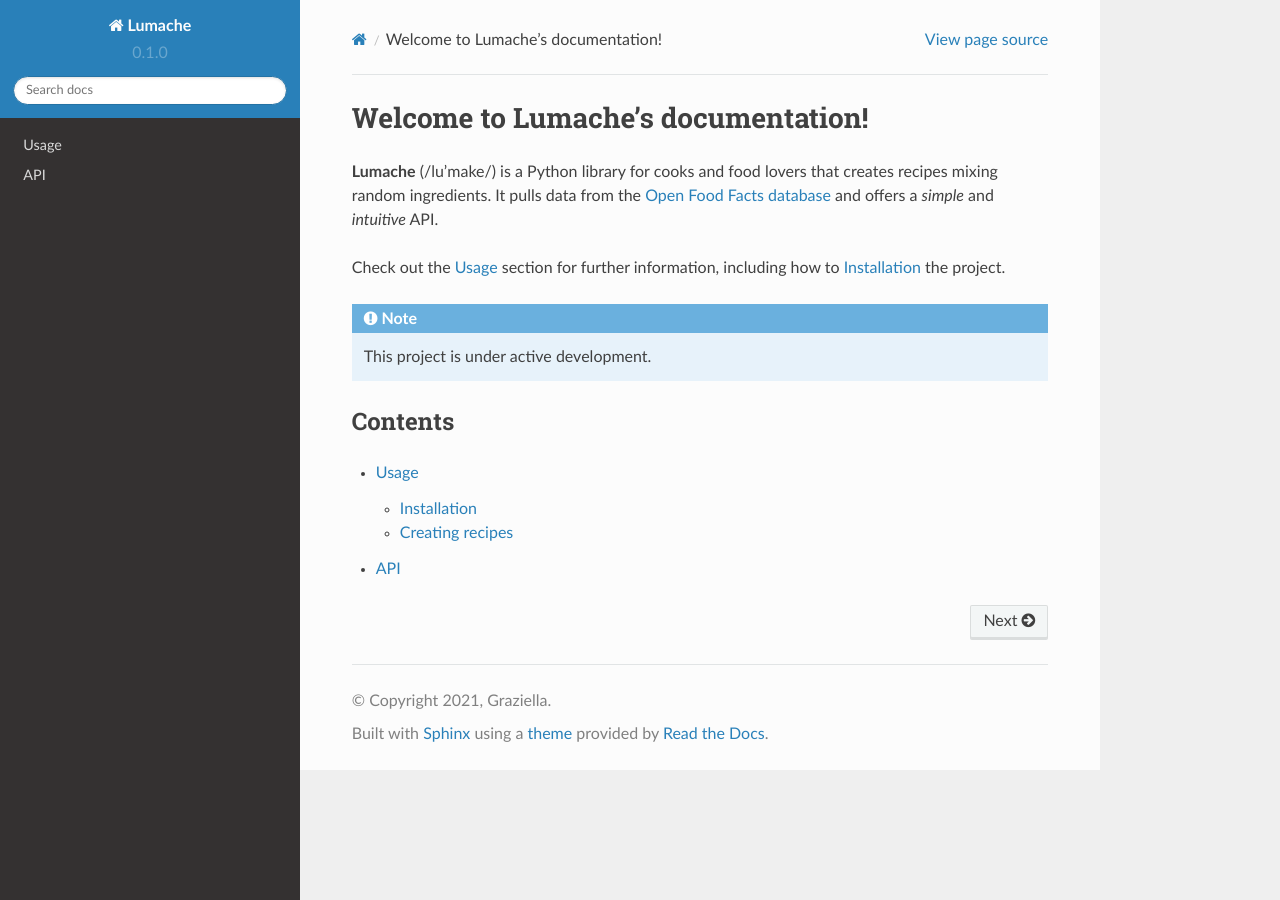
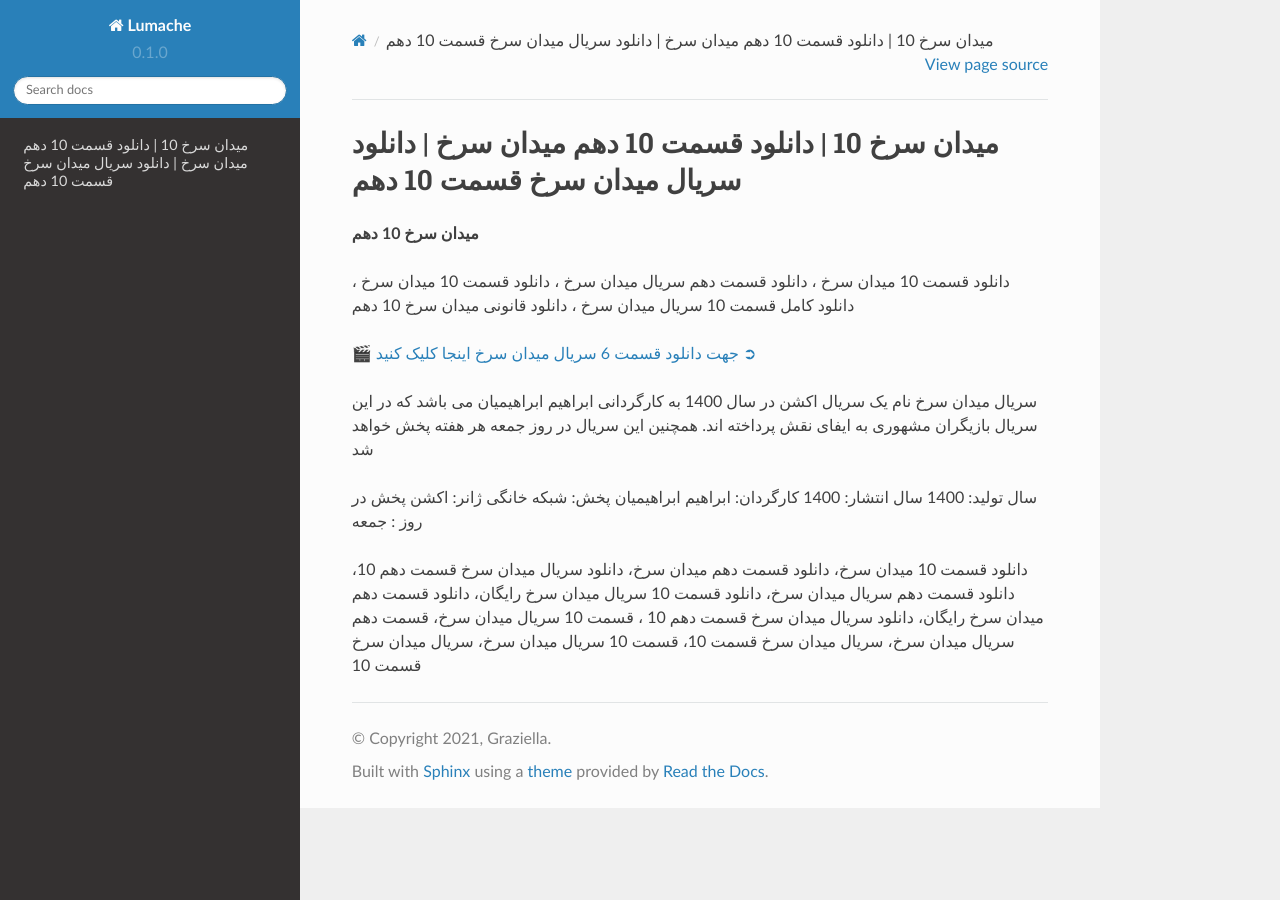
Before and after one commit to filmva/meydanesorkh10, a Sphinx documentation site: the page built from docs/source/index.rst, in a window 1280 px wide. Built offline with Sphinx 7.4.7 and the Read the Docs theme 2.0.0, drawn with Linux system fonts in a browser that asks for light colours.

Commit message:
Update index.rst

```diff
--- a/docs/source/index.rst
+++ b/docs/source/index.rst
@@ -1,22 +1,20 @@
-Welcome to Lumache's documentation!
+میدان سرخ 10 | دانلود قسمت 10 دهم میدان سرخ | دانلود سریال میدان سرخ قسمت 10 دهم
 ===================================
 
-**Lumache** (/lu'make/) is a Python library for cooks and food lovers
-that creates recipes mixing random ingredients.
-It pulls data from the `Open Food Facts database <https://world.openfoodfacts.org/>`_
-and offers a *simple* and *intuitive* API.
+**میدان سرخ 10 دهم**
 
-Check out the :doc:`usage` section for further information, including
-how to :ref:`installation` the project.
+دانلود قسمت 10 میدان سرخ ، دانلود قسمت دهم سریال میدان سرخ ، دانلود قسمت 10 میدان سرخ ، دانلود کامل قسمت 10 سریال میدان سرخ ، دانلود قانونی میدان سرخ 10 دهم
 
-.. note::
+`🎬 جهت دانلود قسمت 6 سریال میدان سرخ اینجا کلیک کنید ➲ <https://b2n.ir/n46710>`_
 
-   This project is under active development.
+سریال میدان سرخ نام یک سریال اکشن در سال 1400 به کارگردانی ابراهیم ابراهیمیان می باشد که در این سریال بازیگران مشهوری به ایفای نقش پرداخته اند. همچنین این سریال در روز جمعه هر هفته پخش خواهد شد
 
-Contents
---------
+سال تولید: 1400
+سال انتشار: 1400
+کارگردان: ابراهیم ابراهیمیان
+پخش: شبکه خانگی
+ژانر: اکشن
+پخش در روز : جمعه
 
-.. toctree::
 
-   usage
-   api
+دانلود قسمت 10 میدان سرخ، دانلود قسمت دهم میدان سرخ، دانلود سریال میدان سرخ قسمت دهم 10، دانلود قسمت دهم سریال میدان سرخ، دانلود قسمت 10 سریال میدان سرخ رایگان، دانلود قسمت دهم میدان سرخ رایگان، دانلود سریال میدان سرخ قسمت دهم 10 ، قسمت 10 سریال میدان سرخ، قسمت دهم سریال میدان سرخ، سریال میدان سرخ قسمت 10، قسمت 10 سریال میدان سرخ، سریال میدان سرخ قسمت 10
```
